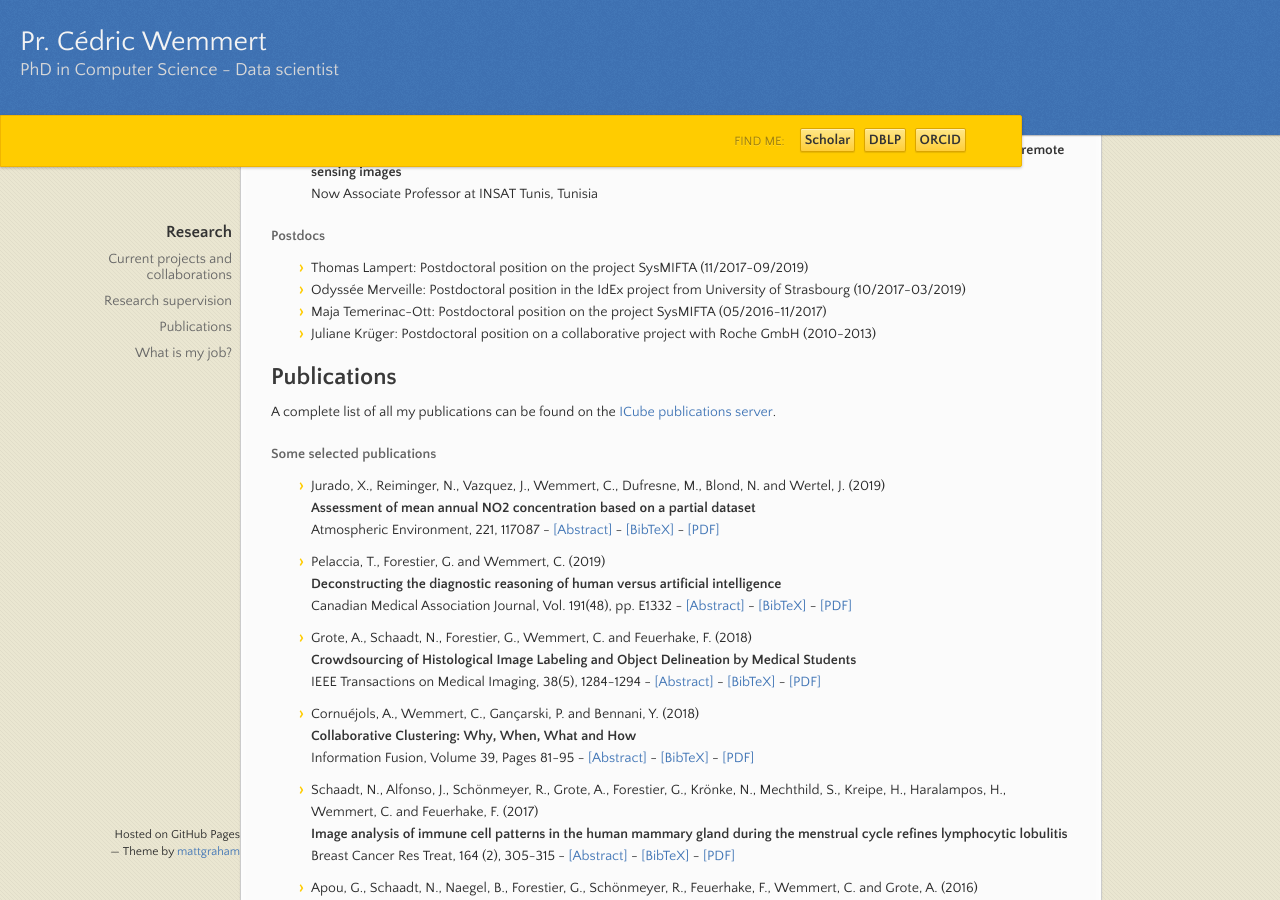
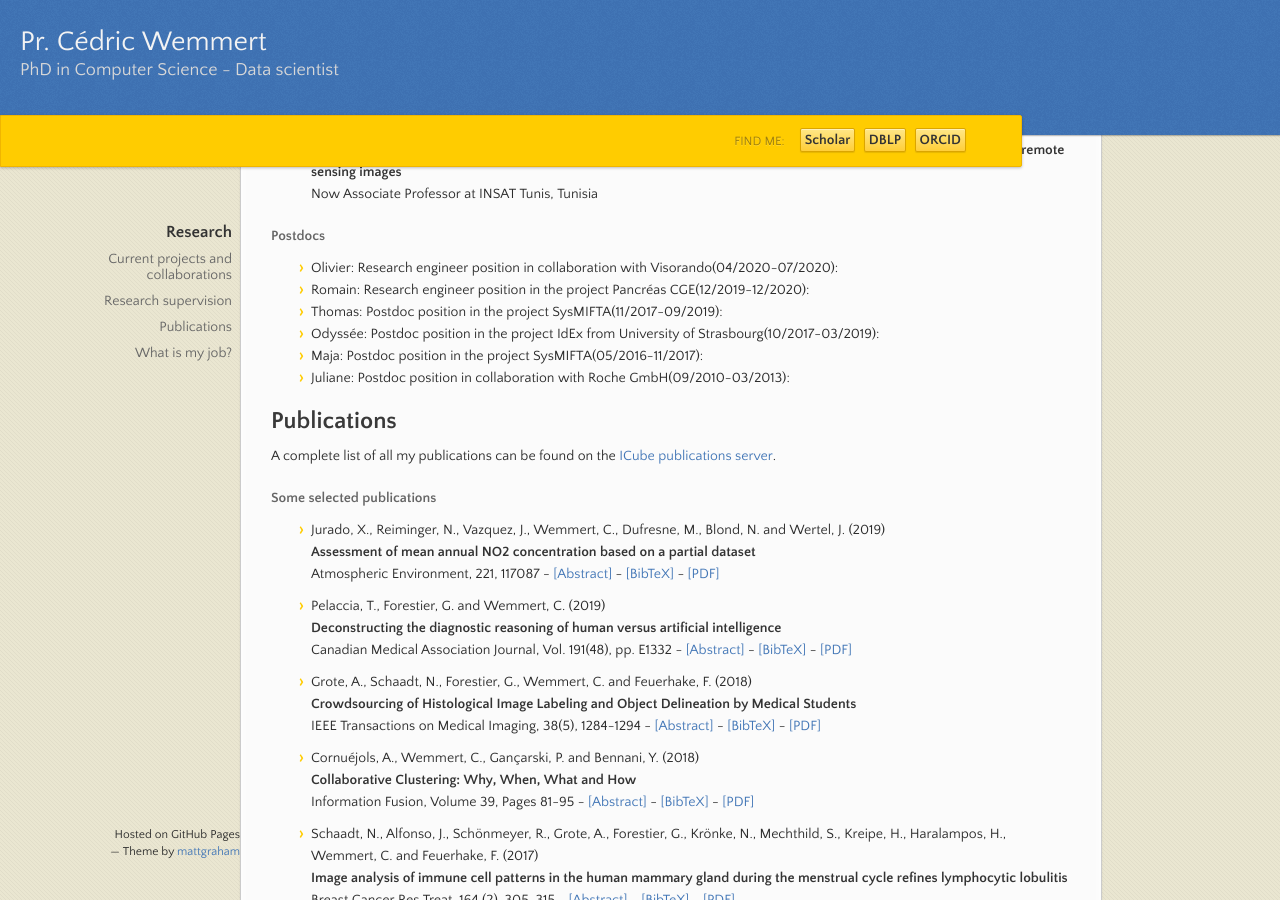
Before and after one commit to wemmertc/webpage, a Jekyll site: the page built from index.md, in a window 1280 px wide and 900 px high, scrolled down 1184 px. Built offline with Jekyll 4.4.1, drawn with Linux system fonts in a browser that asks for light colours.

Commit message:
publishing

```diff
--- a/index.md
+++ b/index.md
@@ -32,10 +32,8 @@ Full professor in Computer Science, [SDC team](https://sdc.icube.unistra.fr/en/i
 {% include graduated.md %}
 
 #### Postdocs
-* Thomas Lampert: Postdoctoral position on the project SysMIFTA (11/2017-09/2019)
-* Odyssée Merveille: Postdoctoral position in the IdEx project from University of Strasbourg (10/2017-03/2019)
-* Maja Temerinac-Ott: Postdoctoral position on the project SysMIFTA (05/2016-11/2017)
-* Juliane Krüger: Postdoctoral position on a collaborative project with Roche GmbH (2010-2013)
+
+{% include postdocs.md %}
 
 ## Publications
 A complete list of all my publications can be found on the [ICube publications server](https://icube-publis.unistra.fr/appli.php?author=wemmert).
```
Also changed, not shown: 1 other file.
